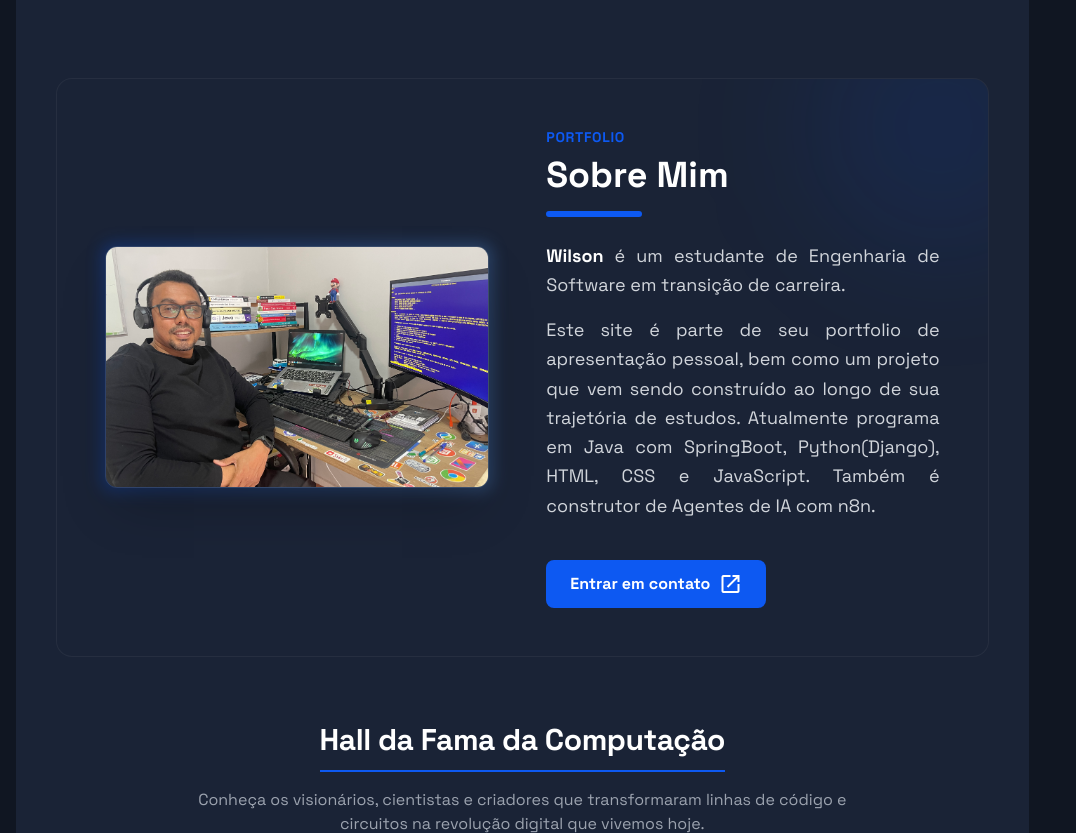
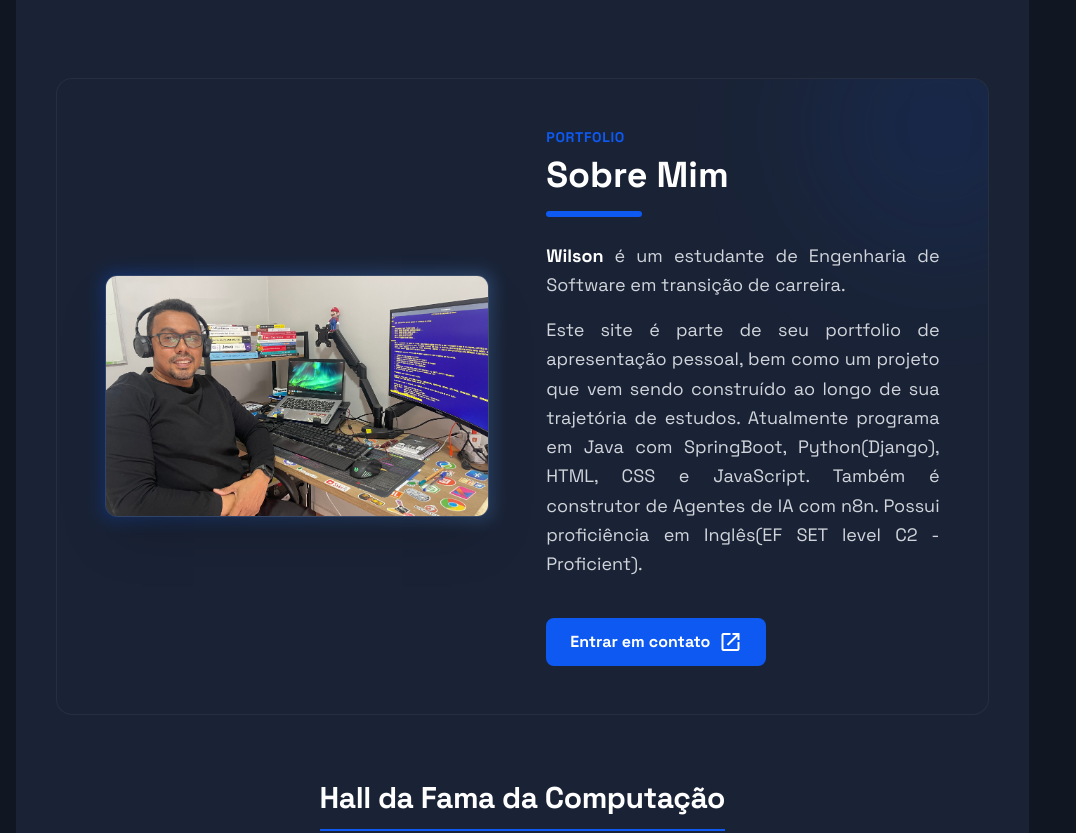
Before and after one commit to Wilson-SoftwareEngineer/meu_site_portfolio, a Django app: page / in a window 1280 px wide. Shown: the part 951-1784 px from the top of the page, without its empty margins (0-1076 px from the left). Run offline with Django 5.2, Linux system fonts and the light colour scheme; data that the repository does not hold is empty; some libraries are stand-ins or nearby versions.

Commit message:
altera Sobre mim

```diff
--- a/templates/website/index.html
+++ b/templates/website/index.html
@@ -202,7 +202,7 @@
                         <strong class="text-white">Wilson</strong> é um estudante de Engenharia de Software em transição de carreira.
                     </p>
                     <p>
-                        Este site é parte de seu portfolio de apresentação pessoal, bem como um projeto que vem sendo construído ao longo de sua trajetória de estudos. Atualmente programa em Java com SpringBoot, Python(Django), HTML, CSS e JavaScript. Também é construtor de Agentes de IA com n8n.
+                        Este site é parte de seu portfolio de apresentação pessoal, bem como um projeto que vem sendo construído ao longo de sua trajetória de estudos. Atualmente programa em Java com SpringBoot, Python(Django), HTML, CSS e JavaScript. Também é construtor de Agentes de IA com n8n. Possui proficiência em Inglês(EF SET level C2 - Proficient).
                     </p>
                 </div>
 
```
